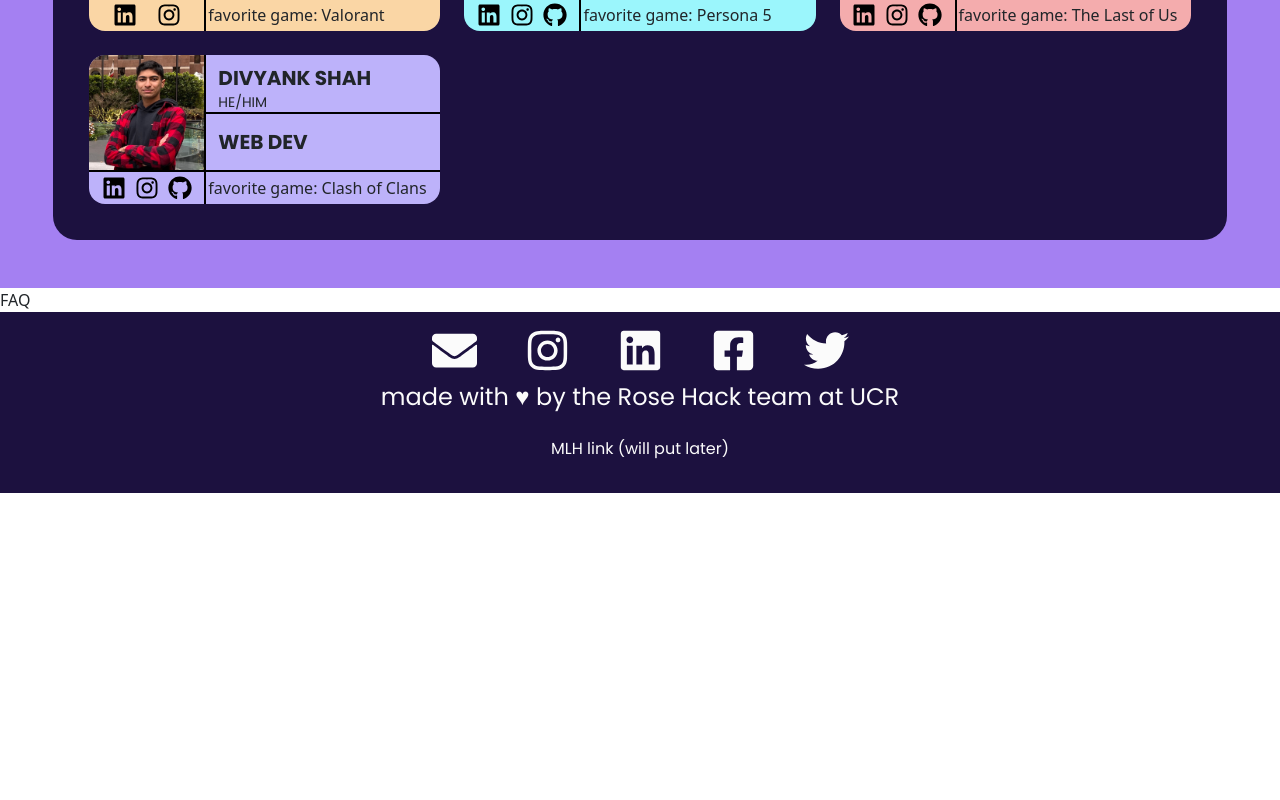
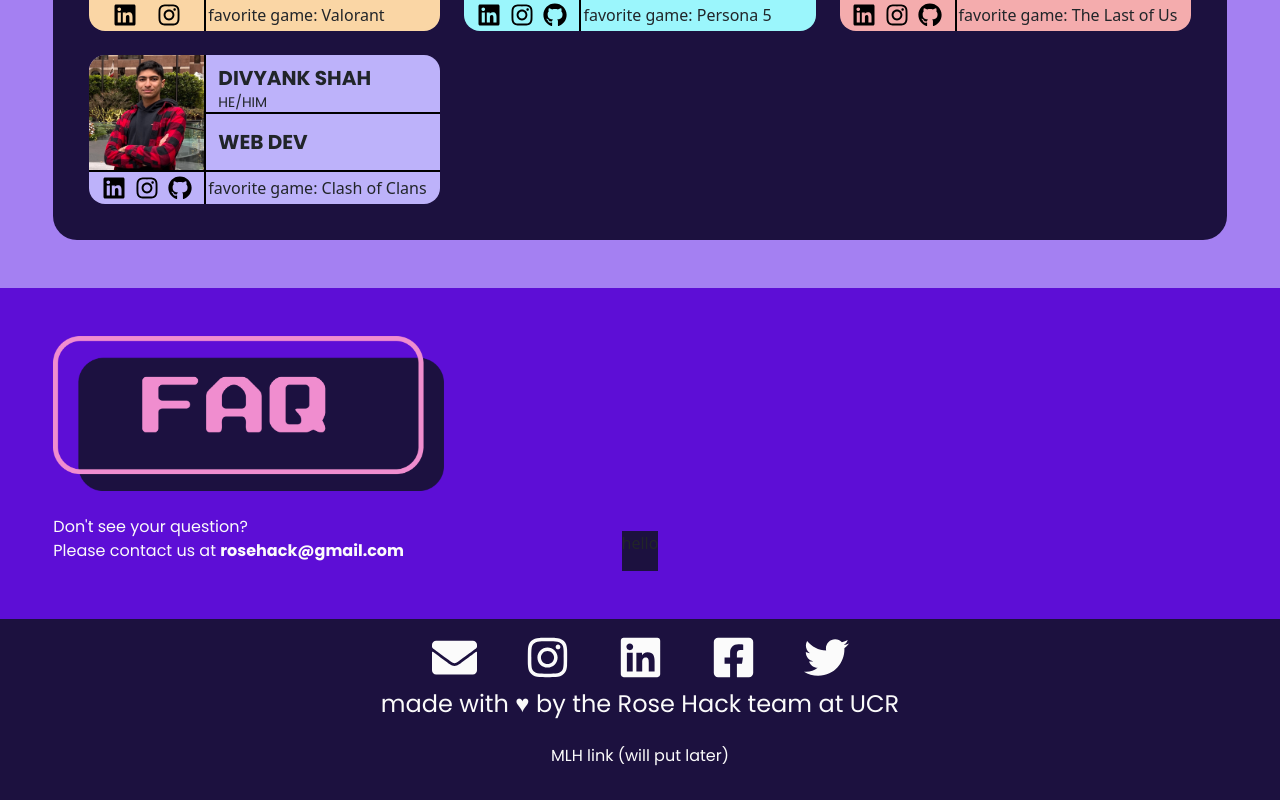
Before and after one commit to Alamode89/rosehack2023, a Next.js app: page / in a window 1280 px wide. Shown: the part 1706-2506 px from the top of the page. Before the commit the page ends 2199 px from the top, so only its background shows below. Built offline with nearby package versions, Linux system fonts and the light colour scheme.

Commit message:
Added FAQ header

```diff
--- a/components/FAQ.tsx
+++ b/components/FAQ.tsx
@@ -1,7 +1,17 @@
 import React from "react";
+import FAQHeader from "./FAQHeader";
+import Questions from "./Questions";
 
 const FAQ = () => {
-  return <section id="faq">FAQ</section>;
+  return (
+  <section
+  id="faq"
+  className="bg-rosehack-primary-darkpurple w-full flex justify-center items-center flex-col py-5"
+  >
+  <FAQHeader />
+  <Questions />
+</section>
+  );
 };
 
 export default FAQ;
--- a/components/FAQHeader.tsx
+++ b/components/FAQHeader.tsx
@@ -1,7 +1,15 @@
 import React from "react";
 
 const FAQHeader = () => {
-  return <div>FAQHeader</div>;
+  return (
+    <div className="bg-rosehack-darkpurple flex-col justify-between items-center w-11/12 rounded-full -mb-8 z-10">
+      <img src="RH_ASSET_FAQ4.png" className="lg:w-1/3 w-1/2"/>
+      <div className="text-rosehack-secondary-white font-poppins pt-4">
+        <p className="m-0 p-0">Don't see your question?</p>
+        <p className="m-0 p-0">Please contact us at <a className="no-underline font-[600] text-rosehack-secondary-white hover:text-rosehack-secondary-salmon" href="mailto:rosehack@gmail.com">rosehack@gmail.com</a></p>
+      </div>
+    </div>
+  );
 };
 
 export default FAQHeader;
--- a/components/Questions.tsx
+++ b/components/Questions.tsx
@@ -1,7 +1,12 @@
 import React from "react";
 
 const FAQQuestions = () => {
-  return <div>FAQQuestions</div>;
+  return (
+    <div className="bg-rosehack-primary-darkestpurple">
+      <p>hello</p>
+    </div>
+
+  );
 };
 
 export default FAQQuestions;
```
Also changed, not shown: public/RH_ASSET_FAQ4.png (added).
